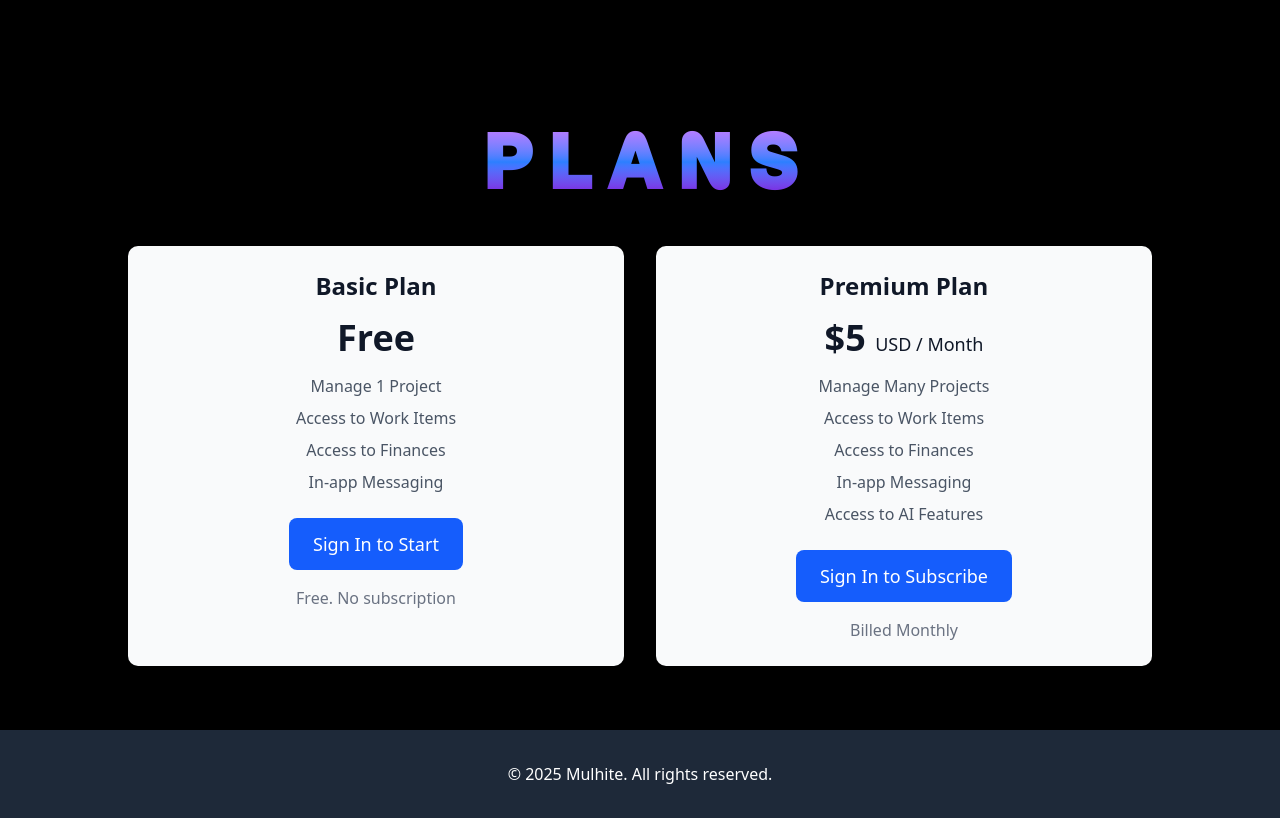
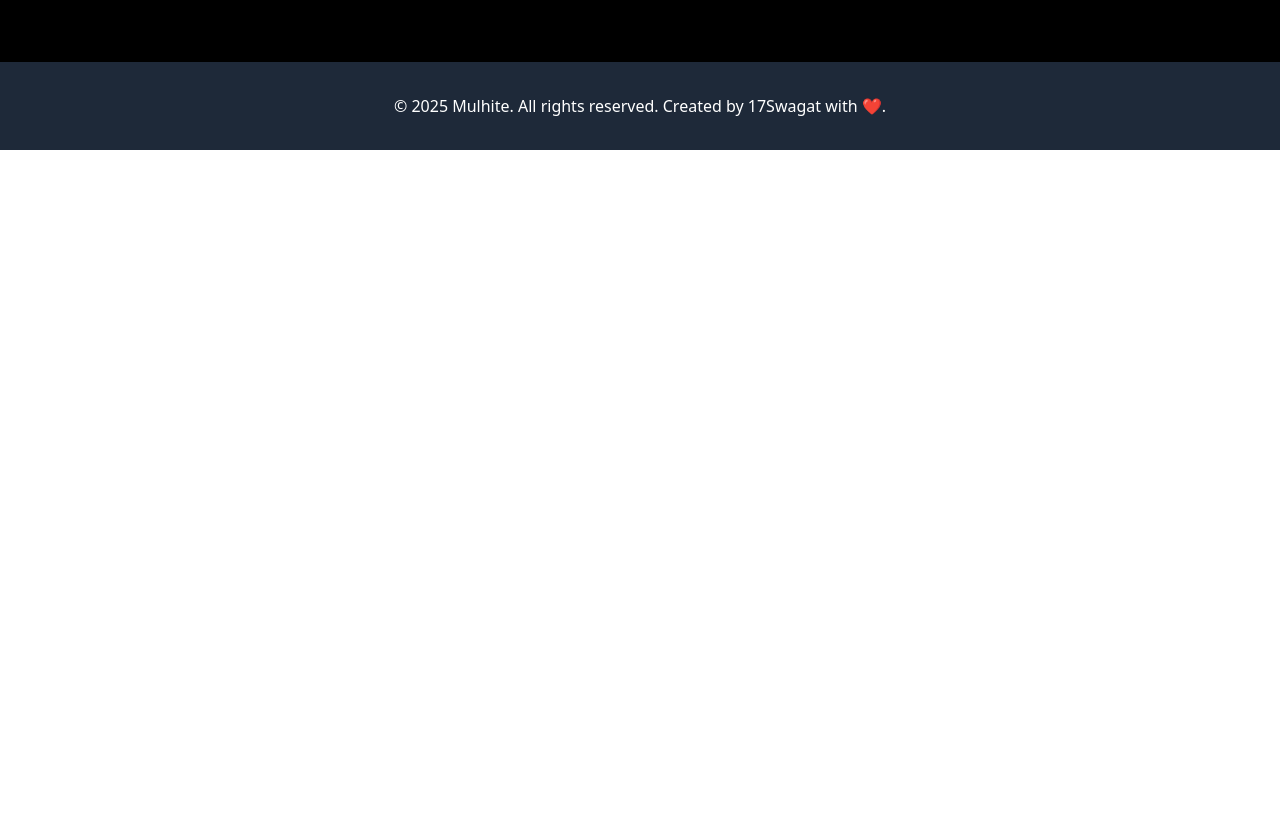
Before and after one commit to 17Swagat/Mulhite_LLM_Interface, a Next.js app: page / in a window 1280 px wide. Shown: the part 3209-4027 px from the top of the page. After the commit the page ends 3359 px from the top, so only its background shows below. Built offline with nearby package versions, Linux system fonts and the light colour scheme; no server answers.

Commit message:
Litte editing the intro page footer + Removing the Pricing section for now.

```diff
--- a/src/app/(home)/page.tsx
+++ b/src/app/(home)/page.tsx
@@ -303,6 +303,7 @@ export default function Home() {
       </section>
 
       {/* Pricing Section */}
+      {/*
       <section
         id="pricing"
         className="bg-black text-white py-8 sm:py-12 md:py-16"
@@ -369,12 +370,14 @@ export default function Home() {
           </div>
         </div>
       </section>
+      */}
 
       {/* Footer */}
       <footer className="bg-gray-800 text-white py-6 sm:py-8">
         <div className="max-w-7xl mx-auto px-4 sm:px-6 lg:px-8 text-center">
           <p className="text-sm sm:text-base">
-            &copy; 2025 Mulhite. All rights reserved.
+            &copy; 2025 Mulhite. All rights reserved. Created by 17Swagat with
+            ❤️.
           </p>
         </div>
       </footer>
```
